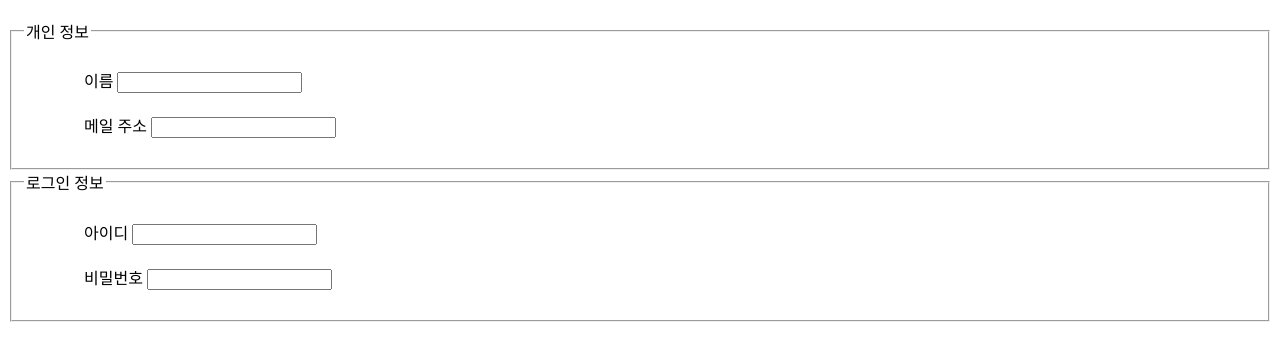
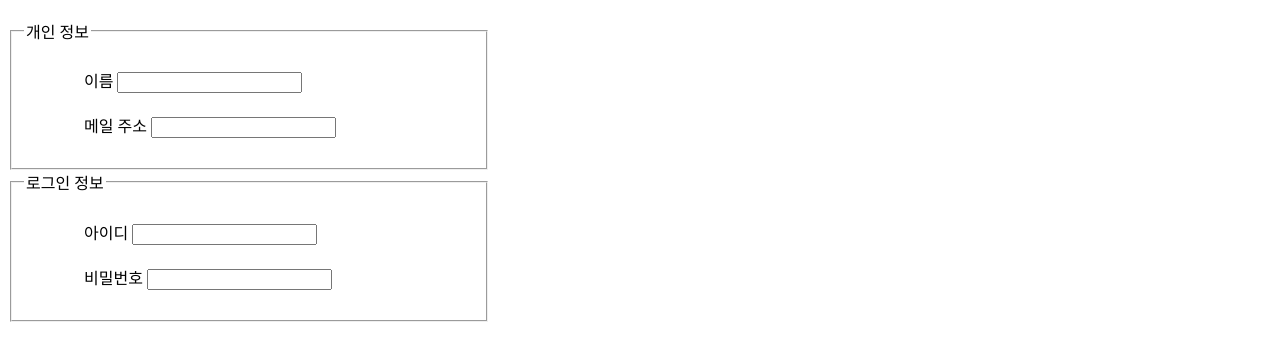
Before and after one commit to psh0121/html-css-test, a plain HTML site: page 04/form_tag.html in a window 1280 px wide. Shown: the part 687-1035 px from the top of the page. Drawn offline with Linux system fonts and the light colour scheme.

Commit message:
form_tag.html 내용 수정
fieldset 태그에서 폼 요소 그룹으로 묶는 과정에서 생기는 외곽선의 너비를 설정

```diff
--- a/04/form_tag.html
+++ b/04/form_tag.html
@@ -10,6 +10,9 @@
         }
         li {
             margin:20px;
+        }
+        fieldset {
+            width: 450px;
         }
 
     </style>
```
